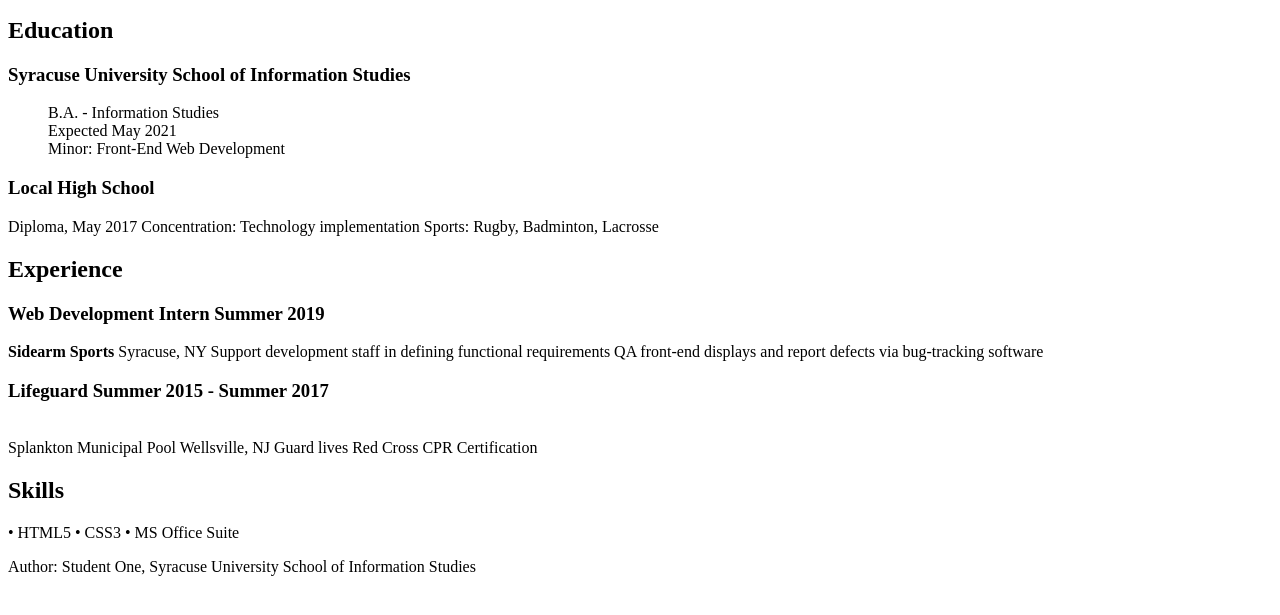
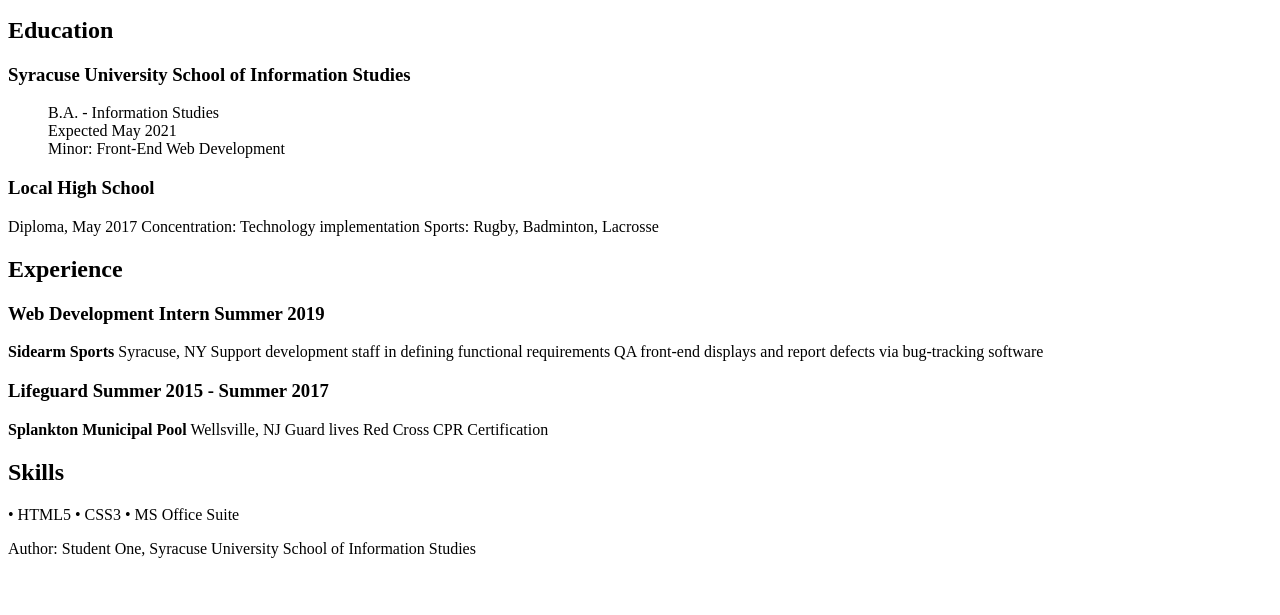
Before and after one commit to davidwtalley/ist263-fall2019, a plain HTML site: page studentone-resume.html in a window 1280 px wide. Shown: the part 101-716 px from the top of the page. Drawn offline with Linux system fonts and the light colour scheme.

Commit message:
Add files via upload

```diff
--- a/studentone-resume.html
+++ b/studentone-resume.html
@@ -40,7 +40,7 @@
                 Support development staff in defining functional requirements
                 QA front-end displays and report defects via bug-tracking software
             <h3>Lifeguard                                       Summer 2015 - Summer 2017</h3>
-                <br>Splankton Municipal Pool
+                <b>Splankton Municipal Pool</b>
                 Wellsville, NJ
                 Guard lives
                 Red Cross CPR Certification
```
